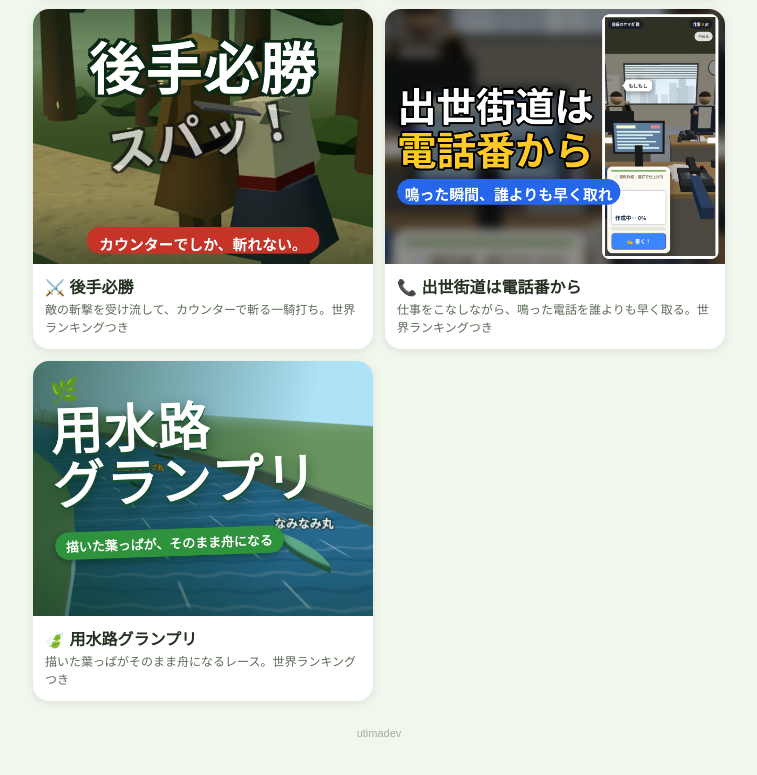
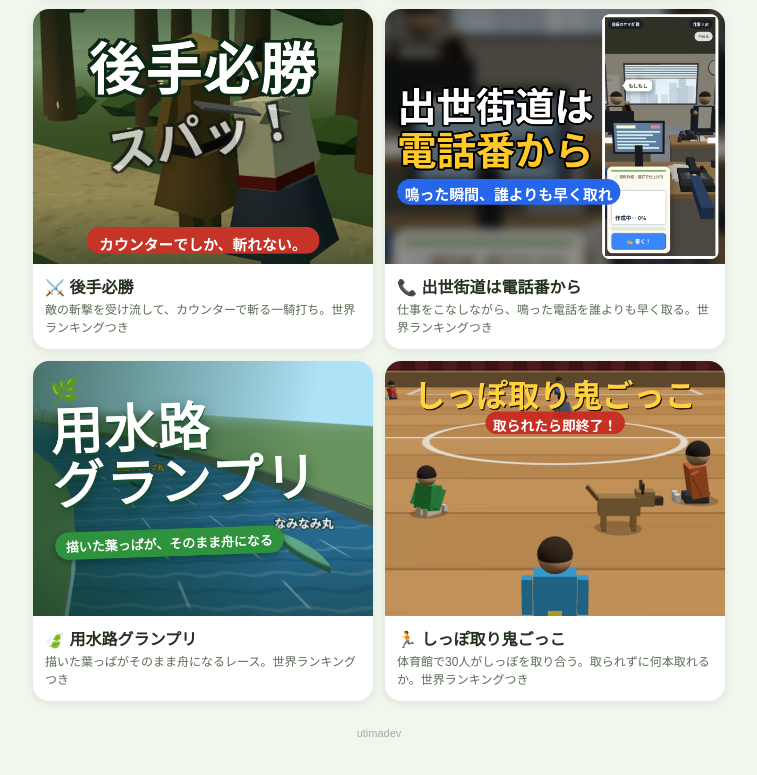
Before and after one commit to sa008ta/games, a plain HTML site: page index.html in a window 1280 px wide. Shown: the part 457-1232 px from the top of the page, without its empty margins (261-1018 px from the left). Drawn offline with Linux system fonts and the light colour scheme; no server answers.

Commit message:
Add files via upload

```diff
--- a/index.html
+++ b/index.html
@@ -72,6 +72,13 @@
         <p class="desc">描いた葉っぱがそのまま舟になるレース。世界ランキングつき</p>
       </div>
     </a>
+    <a class="card" href="https://sa008ta.github.io/shippo-tori/" data-sheet="1IpiEClMYQJLWT6tSAwGU6vMh59eoHb8yWyP3E9VlqQM" data-mode="pid" data-col="3">
+      <img src="cover-shippo.png" alt="しっぽ取り鬼ごっこ">
+      <div class="body">
+        <p class="name">🏃 しっぽ取り鬼ごっこ</p>
+        <p class="desc">体育館で30人がしっぽを取り合う。取られずに何本取れるか。世界ランキングつき</p>
+      </div>
+    </a>
   </div>
   <footer>utimadev</footer>
 </div>
```
Also changed, not shown: cover-shippo.png (added).
